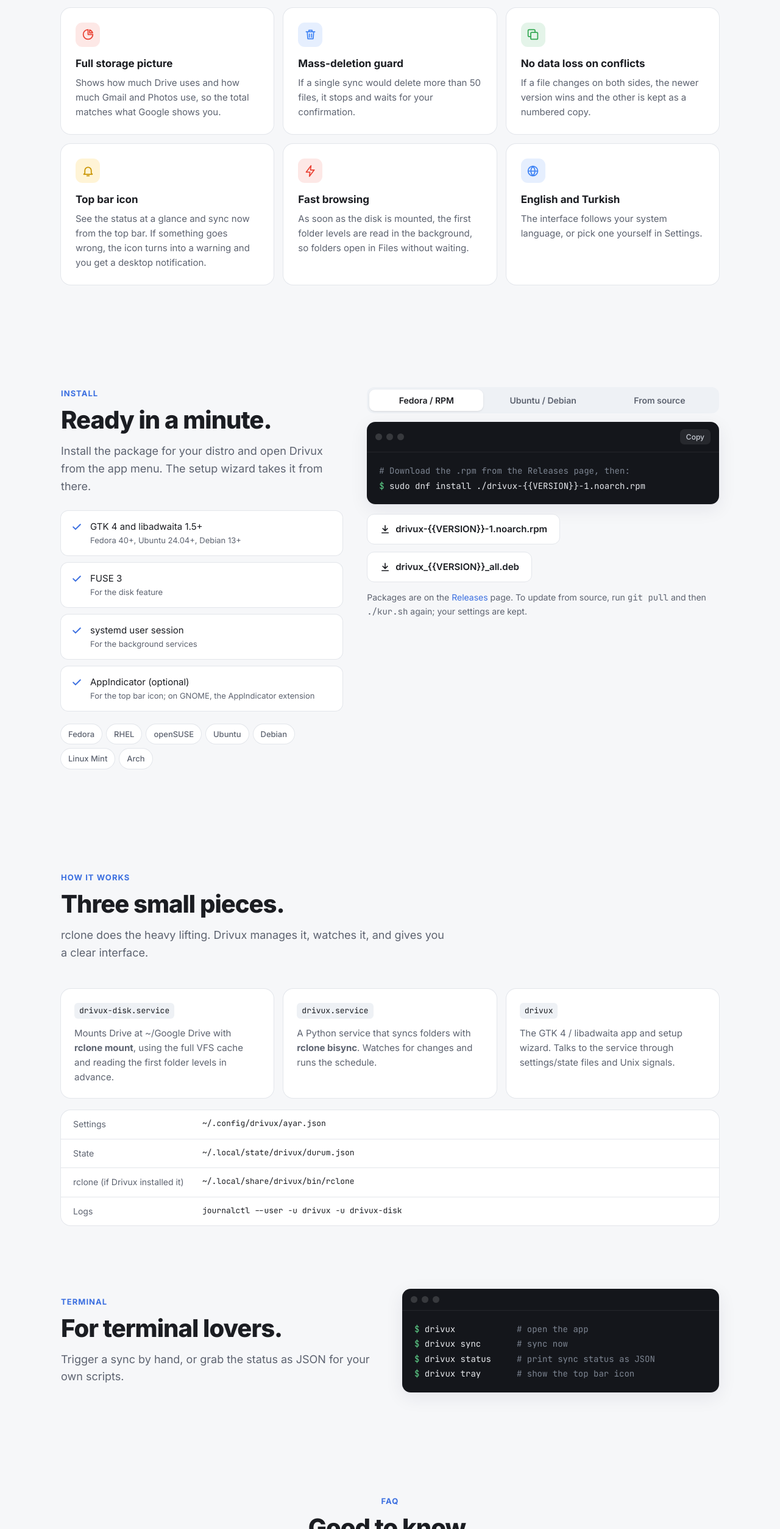
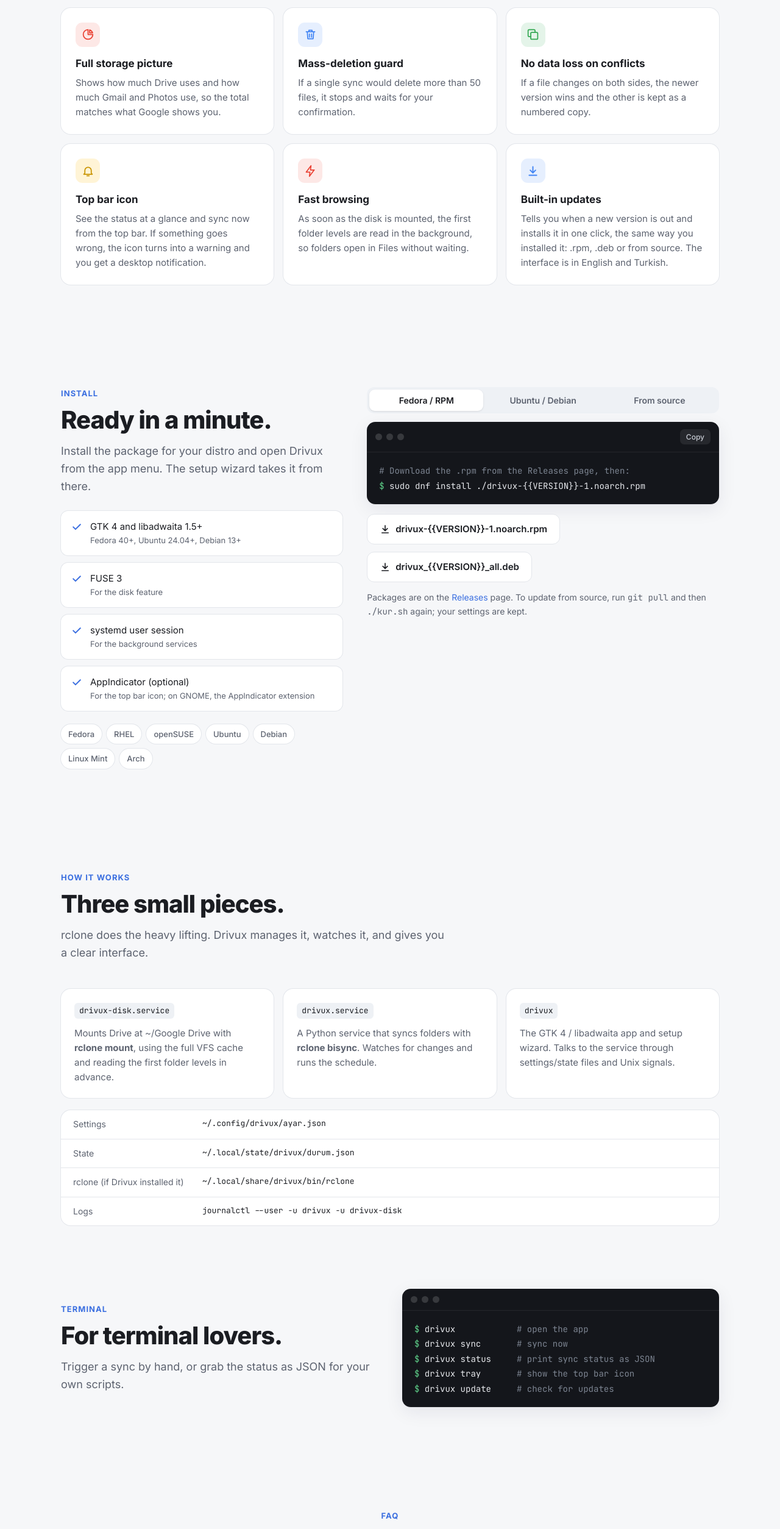
Before and after one commit to abdullahnil/drivux, a plain HTML site: page site/index.html in a window 1280 px wide. Shown: the part 1862-4370 px from the top of the page at 61% size. Drawn offline with Linux system fonts and the light colour scheme; no server answers.

Commit message:
Docs, site: drivux update and built-in updates
Co-Authored-By: Claude Opus 5.5 <noreply@anthropic.com>

```diff
--- a/site/index.html
+++ b/site/index.html
@@ -395,7 +395,7 @@ footer .links a{color:var(--muted)}
       <div class="feat reveal"><div class="ic c-g"><svg><use href="#i-copy"/></svg></div><h3 data-i18n="f6.t">Çakışmada veri kaybı yok</h3><p data-i18n="f6.p">Aynı dosya iki tarafta değişirse yeni sürüm kalır, öbürü numaralı bir kopya olarak saklanır.</p></div>
       <div class="feat reveal"><div class="ic c-y"><svg><use href="#i-bell"/></svg></div><h3 data-i18n="f7.t">Üst çubuk simgesi</h3><p data-i18n="f7.p">Durumu tek bakışta gör, üst çubuktan hemen eşitle. Sorun olursa simge uyarıya döner ve masaüstü bildirimi alırsın.</p></div>
       <div class="feat reveal"><div class="ic c-r"><svg><use href="#i-bolt"/></svg></div><h3 data-i18n="f8.t">Hızlı gezinme</h3><p data-i18n="f8.p">Disk bağlanır bağlanmaz ilk klasör seviyeleri arka planda okunur; Dosyalar'da klasörler beklemeden açılır.</p></div>
-      <div class="feat reveal"><div class="ic c-b"><svg><use href="#i-globe"/></svg></div><h3 data-i18n="f9.t">Türkçe ve İngilizce</h3><p data-i18n="f9.p">Arayüz sistem dilini izler; istersen ayarlardan dili kendin seçebilirsin.</p></div>
+      <div class="feat reveal"><div class="ic c-b"><svg><use href="#i-dl"/></svg></div><h3 data-i18n="f9.t">Uygulama içinden güncelleme</h3><p data-i18n="f9.p">Yeni sürüm çıkınca haber verir ve tek tıkla kurar; .rpm, .deb ya da kaynaktan, nasıl kurduysan öyle. Arayüz Türkçe ve İngilizce.</p></div>
     </div>
   </div>
 </section>
@@ -474,7 +474,8 @@ footer .links a{color:var(--muted)}
       <pre><span class="p">$ </span>drivux            <span class="c" data-i18n="cli.1"># uygulamayı aç</span>
 <span class="p">$ </span>drivux sync       <span class="c" data-i18n="cli.2"># hemen eşitle</span>
 <span class="p">$ </span>drivux status     <span class="c" data-i18n="cli.3"># durumu JSON olarak yazdır</span>
-<span class="p">$ </span>drivux tray       <span class="c" data-i18n="cli.4"># üst çubuk simgesini göster</span></pre>
+<span class="p">$ </span>drivux tray       <span class="c" data-i18n="cli.4"># üst çubuk simgesini göster</span>
+<span class="p">$ </span>drivux update     <span class="c" data-i18n="cli.5"># güncellemeleri denetle</span></pre>
     </div>
   </div>
 </section>
@@ -550,7 +551,7 @@ const EN = {
   "f6.t":"No data loss on conflicts","f6.p":"If a file changes on both sides, the newer version wins and the other is kept as a numbered copy.",
   "f7.t":"Top bar icon","f7.p":"See the status at a glance and sync now from the top bar. If something goes wrong, the icon turns into a warning and you get a desktop notification.",
   "f8.t":"Fast browsing","f8.p":"As soon as the disk is mounted, the first folder levels are read in the background, so folders open in Files without waiting.",
-  "f9.t":"English and Turkish","f9.p":"The interface follows your system language, or pick one yourself in Settings.",
+  "f9.t":"Built-in updates","f9.p":"Tells you when a new version is out and installs it in one click, the same way you installed it: .rpm, .deb or from source. The interface is in English and Turkish.",
   "i.eyebrow":"Install","i.title":"Ready in a minute.","i.sub":"Install the package for your distro and open Drivux from the app menu. The setup wizard takes it from there.",
   "r1":"GTK 4 and libadwaita 1.5+","r1s":"Fedora 40+, Ubuntu 24.04+, Debian 13+","r2s":"For the disk feature","r3":"systemd user session","r3s":"For the background services","r4":"AppIndicator (optional)","r4s":"For the top bar icon; on GNOME, the AppIndicator extension",
   "i.tabSrc":"From source","copy":"Copy","copied":"Copied!",
@@ -563,7 +564,7 @@ const EN = {
   "h3":"The GTK 4 / libadwaita app and setup wizard. Talks to the service through settings/state files and Unix signals.",
   "p1":"Settings","p2":"State","p3":"rclone (if Drivux installed it)","p4":"Logs",
   "cli.eyebrow":"Terminal","cli.title":"For terminal lovers.","cli.sub":"Trigger a sync by hand, or grab the status as JSON for your own scripts.",
-  "cli.1":"# open the app","cli.2":"# sync now","cli.3":"# print sync status as JSON","cli.4":"# show the top bar icon",
+  "cli.1":"# open the app","cli.2":"# sync now","cli.3":"# print sync status as JSON","cli.4":"# show the top bar icon","cli.5":"# check for updates",
   "q.eyebrow":"FAQ","q.title":"Good to know.",
   "q1":"Is sync a backup?","a1":"No, it's a mirror. If you delete or damage a file, that change goes to Drive too. Files deleted from Drive stay in Drive's trash for 30 days.",
   "q2":"Are Google Docs files synced?","a2":"They only show up on the disk and are not part of folder sync, because they aren't real files but documents on Google's servers. Double-click a shortcut to open it in your browser.",
```
Also changed, not shown: 2 other files.
